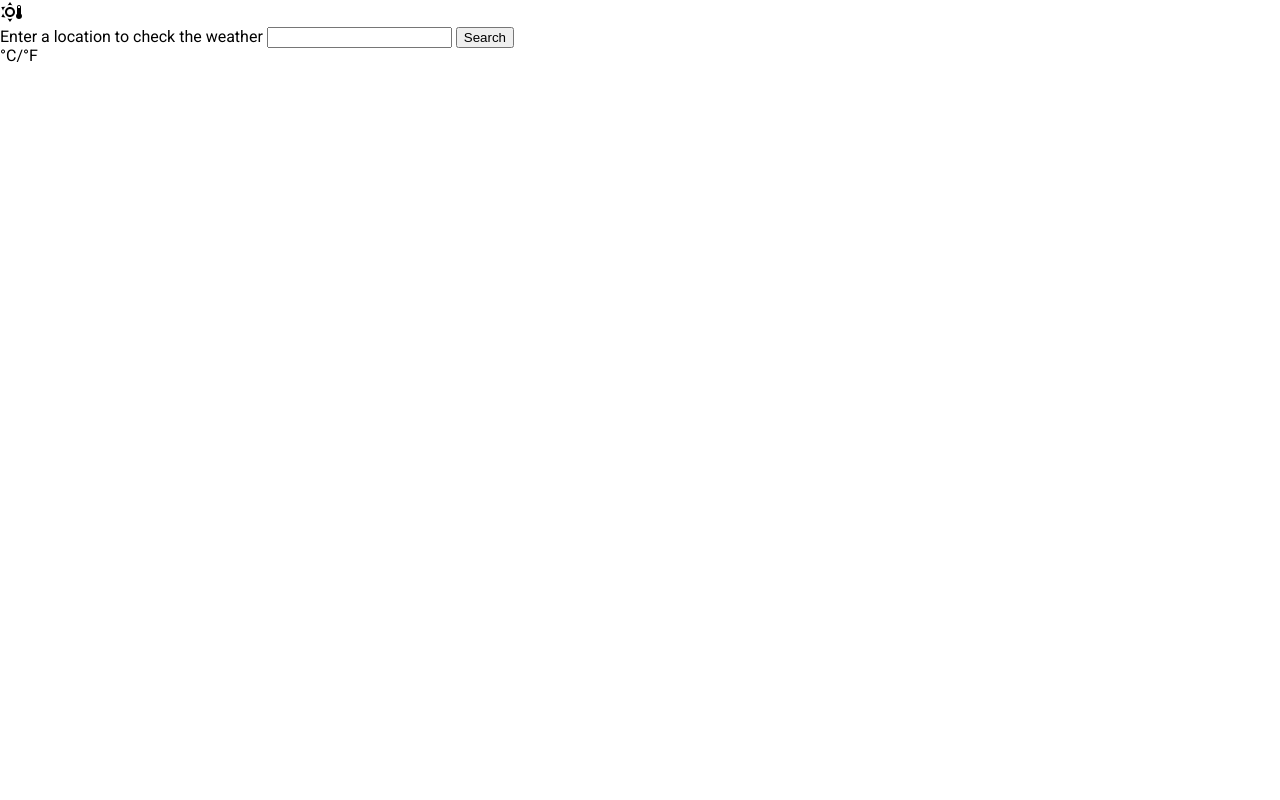
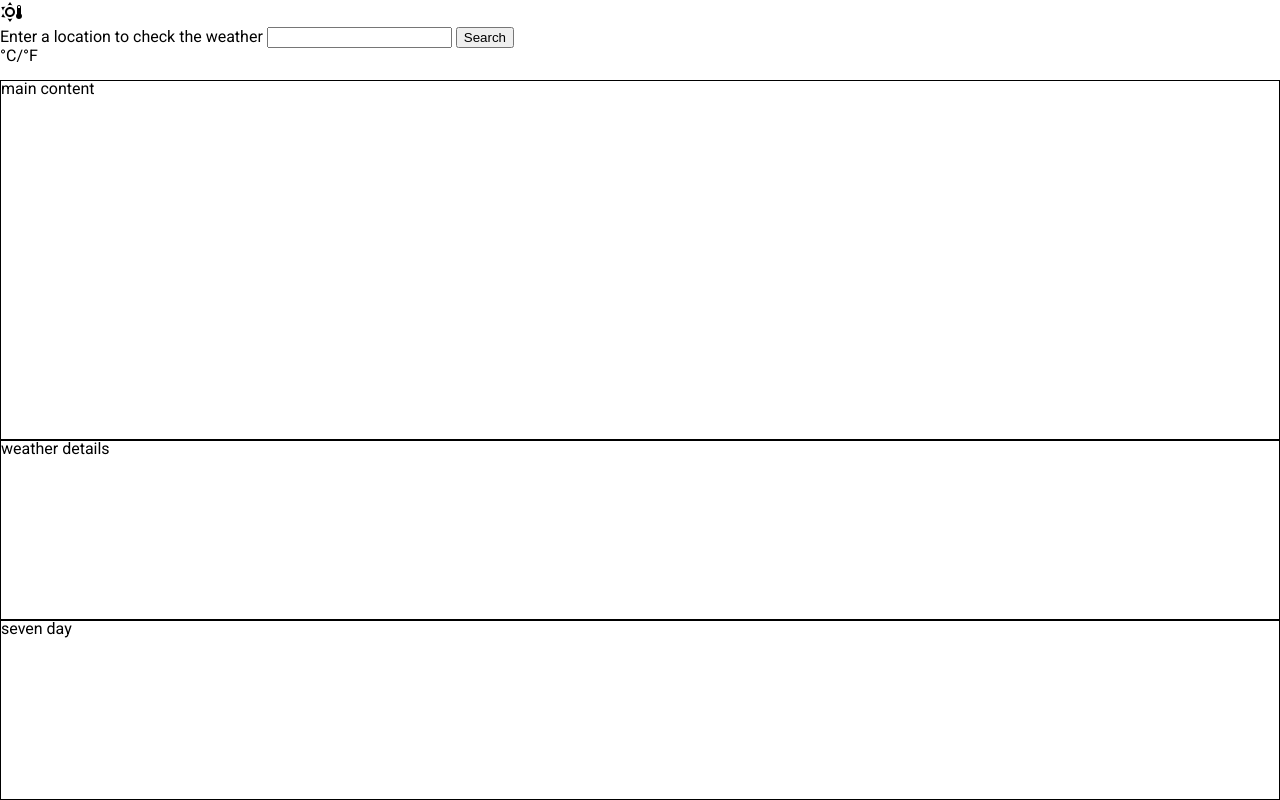
Before and after one commit to jasondewese/odin-weather-app, a website built with webpack: page dist/index.html in a window 1280 px wide. Built offline with Linux system fonts and the light colour scheme.

Commit message:
Create overal grid

```diff
--- a/src/style.css
+++ b/src/style.css
@@ -5,4 +5,19 @@ html {
 
 .container {
     display: grid;
+    grid-template-rows: 5rem 2fr 1fr 1fr;
+    height: 100vh;
+    width: 100vw;
 }
+
+main {
+    border: 1px solid black;
+}
+
+.weather-details {
+    border: 1px solid black;
+}
+
+.seven-day {
+    border: 1px solid black;
+}
```
Also changed, not shown: dist/1fba65d6a3ca84b5e205.svg (added), dist/index.html, dist/main.js.
